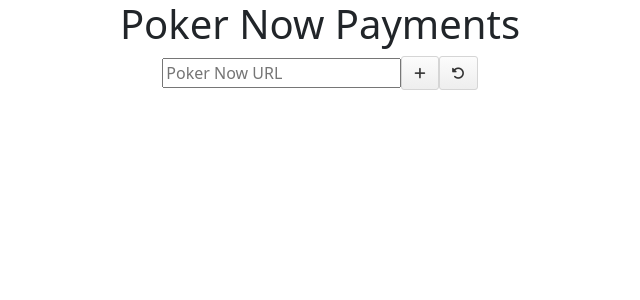
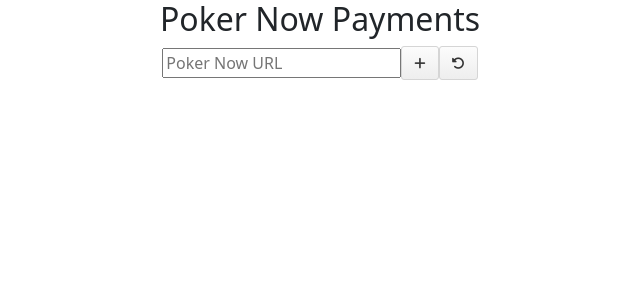
Before and after one commit to kopokopok/pokernow-ledger, a Vue app: page / in a window 1280 px wide. Shown: the top 300 px of the page, without its empty margins (320-960 px from the left). Built offline with nearby package versions, Linux system fonts and the light colour scheme.

Commit message:
small change

```diff
--- a/src/App.vue
+++ b/src/App.vue
@@ -141,7 +141,7 @@
 
 
 <template>
-  <h1>Poker Now Payments</h1>
+  <h2>Poker Now Payments</h2>
   <div class="center">
     <!-- <div class="form-floating row-cols-auto">
       <input v-model="urlInput" v-on:keyup.enter="getLedger" type="text" class="form-control" id="floatingInput" placeholder="Poker Now URL">
```
